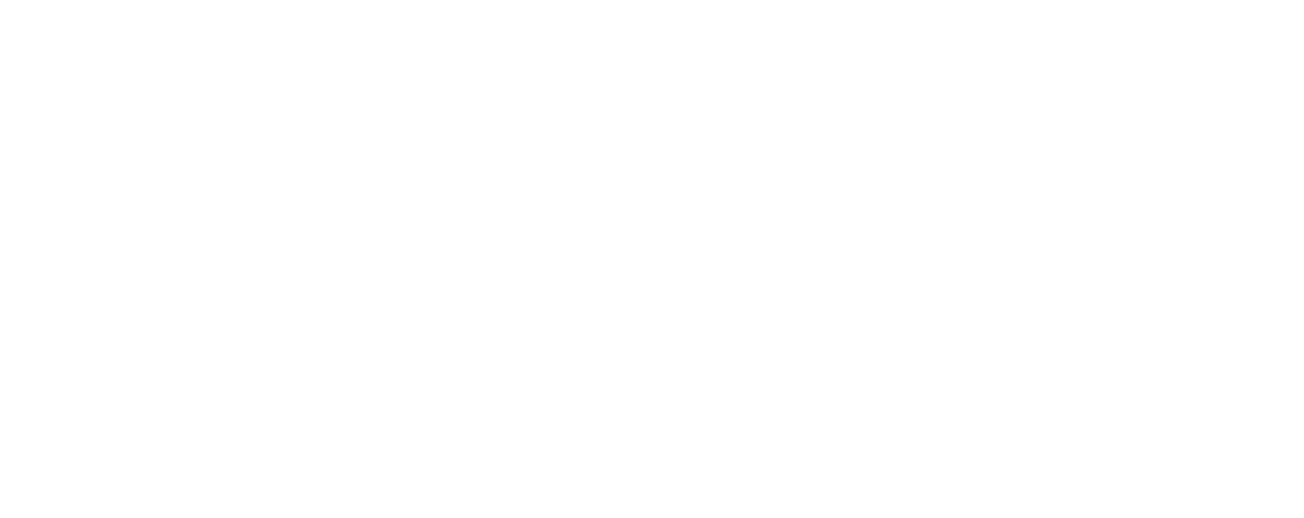
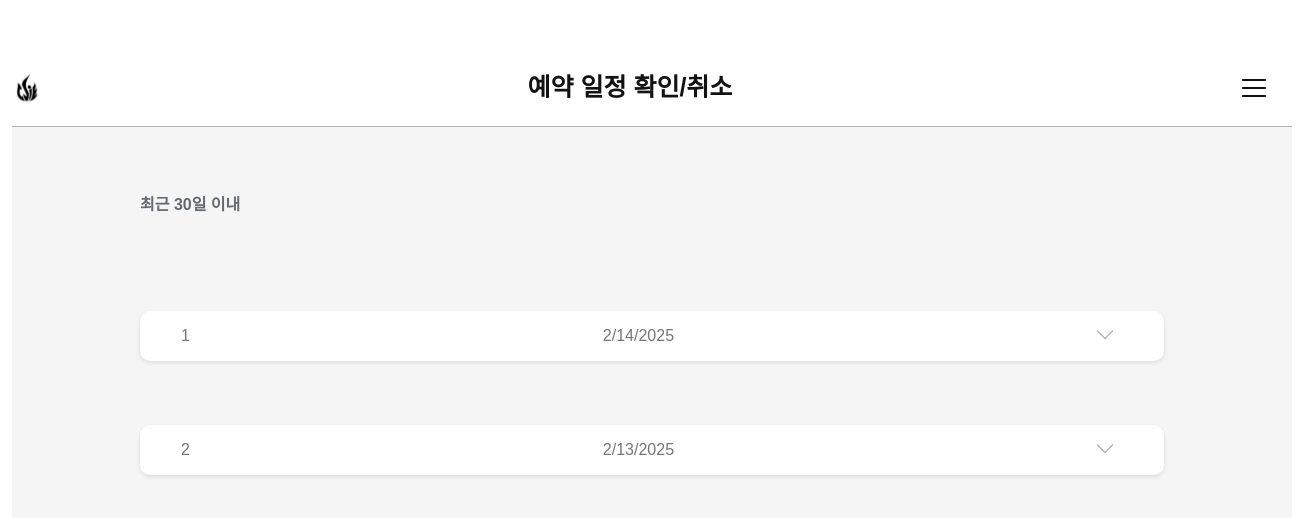
Before and after one commit to ojspp41/Meeting_Room, a React (Vite) app: page /reservation in a window 1280 px wide. Before the commit this address had no page. Shown: the top 518 px of the page, 1304 px wide, since content can reach past the window. Built offline with nearby package versions, Linux system fonts and the light colour scheme; a web font is replaced by a local one.

Commit message:
feat:에약일정 확인/취소 페이지

```diff
--- a/package.json
+++ b/package.json
@@ -18,7 +18,7 @@
     "react-dom": "^18.3.1",
     "react-router-dom": "^7.1.1",
     "recoil": "^0.7.7",
-    "styled-components": "^6.1.14",
+    "styled-components": "^6.1.15",
     "zustand": "^5.0.3"
   },
   "devDependencies": {
--- a/src/App.jsx
+++ b/src/App.jsx
@@ -1,6 +1,7 @@
 // App.jsx
 import React from 'react';
 import './App.css';
+import { RecoilRoot } from 'recoil';
 import { BrowserRouter, Route, Routes } from "react-router-dom";
 import Unlogin from './pages/Unlogin';
 import FeeCertification from './pages/FeeCertification';
@@ -25,11 +26,13 @@ import AdminFaqEdit from './pages/AdminFaqEdit.jsx' ;
 import AdminFaqEditDetail from './pages/AdminFaqEditDetail.jsx' ;
 import AdminNoticeEdit from './pages/AdminNoticeEdit.jsx' ;
 import AdminNoticeEditDetail from './pages/AdminNoticeEditDetail.jsx' ;
+import Reservation from './pages/Reservation.jsx';
 
 
 function App() {
   return (
     <div className="App">
+    <RecoilRoot>
       <BrowserRouter>
         <Routes>
           <Route path="/" element={<Unlogin />} />
@@ -42,6 +45,7 @@ function App() {
           <Route path="/mainpage" element={<MainPage />} />
           <Route path="/reservation-details" element={<ReservationDetails />} />
           <Route path="/notice/:id" element={<NoticeDetail />} />
+          <Route path="/reservation" element={<Reservation />} />
           {/* 관리자페이지 */}
           <Route path="/admin" element={<Admin />} />
           <Route path="/admin/login" element={<AdminLogin />} />
@@ -62,6 +66,7 @@ function App() {
 
         </Routes>
       </BrowserRouter>
+    </RecoilRoot>
     </div>
   );
 }
--- /dev/null
+++ b/src/apis/reservationAPI.js
@@ -0,0 +1,40 @@
+import axios from "../../axiosCookie";
+
+export const fetchReservations = async () => {
+    return [
+      {
+        id: 1,
+        reservationDate: "2025-02-13",
+        reservationStartTime: "2025-02-13T10:00:00Z",
+        reservationEndTime: "2025-02-13T12:00:00Z",
+        participantCount: 3,
+      },
+      {
+        id: 2,
+        reservationDate: "2025-02-14",
+        reservationStartTime: "2025-02-14T14:00:00Z",
+        reservationEndTime: "2025-02-14T16:00:00Z",
+        participantCount: 5,
+      },
+    ];
+  };
+  /*
+export const fetchReservations = async () => {
+  try {
+    const response = await axios.get("https://csiereserve.store/api/reservation/get");
+    return response.data.data || [];
+  } catch (error) {
+    console.error("예약 목록을 불러오는 중 오류 발생", error);
+    return [];
+  }
+};
+*/
+export const cancelReservation = async (id) => {
+  try {
+    const response = await axios.delete(`https://csiereserve.store/api/reservation/cancel/${id}`);
+    return response.status === 200;
+  } catch (error) {
+    console.error("예약 취소 중 오류 발생", error);
+    return false;
+  }
+};
--- /dev/null
+++ b/src/components/CancelModal/CancelModal.jsx
@@ -0,0 +1,22 @@
+import React from "react";
+import * as S from "../CancelModal/Styles";
+import CancelIcon from "../../../public/assets/cancelcircle.svg"
+
+const CancelModal = ({ isOpen, onClose, onConfirm }) => {
+  if (!isOpen) return null;
+
+  return (
+    <S.ModalOverlay>
+      <S.Modal>
+        <S.CancelIcon><img src={CancelIcon}/></S.CancelIcon>
+        <S.ModalText>해당 예약을 취소하시겠습니까?</S.ModalText>
+        <S.ModalButtons>
+          <S.ConfirmButton onClick={onConfirm}>예</S.ConfirmButton>
+          <S.CancelButton onClick={onClose}>아니오</S.CancelButton>
+        </S.ModalButtons>
+      </S.Modal>
+    </S.ModalOverlay>
+  );
+};
+
+export default CancelModal;
--- /dev/null
+++ b/src/components/CancelModal/Styles.js
@@ -0,0 +1,61 @@
+import styled from "styled-components";
+
+export const ModalOverlay = styled.div`
+  position: fixed;
+  width: 100%;
+  height: 100vh;
+  background: rgba(0, 0, 0, 0.5);
+  display: flex;
+  align-items: center;
+  justify-content: center;
+`;
+
+export const Modal = styled.div`
+  color: var(--black2, #121212);
+  background-color: white;
+  border-radius: 10px;
+  text-align: center;
+  box-shadow: 0px 4px 10px rgba(0, 0, 0, 0.2);
+  padding: 20px;
+  width: 300px;
+`;
+
+export const CancelIcon = styled.div`
+  width: 100%;
+  border-radius: 10px;
+  color: black;
+  border: none;
+`;
+export const ModalText = styled.p`
+  text-align: center;
+  font-size: 20px;
+  font-weight: 600;
+  line-height: 150%;
+`;
+
+export const ModalButtons = styled.div`
+  display: flex;
+  flex-direction: column;
+  justify-content: space-around;
+  gap: 10px;
+`;
+
+export const ConfirmButton = styled.button`
+  width: 100%;
+  color: white;
+  cursor: pointer;
+  border-radius: 10px;
+  background: var(--black2, #121212);
+  border: none;
+  padding: 5%;
+`;
+
+export const CancelButton = styled.button`
+  width: 100%;
+  border-radius: 10px;
+  background: var(--gray4, #EEE);
+  color: black;
+  cursor: pointer;
+  border: none;
+  padding: 5%;
+`;
--- a/src/pages/MainPage.jsx
+++ b/src/pages/MainPage.jsx
@@ -21,10 +21,8 @@ function MainPage() {
     const year = date.getFullYear();
     const month = date.getMonth() + 1;
 
-    // 예약 마감된 날짜 가져오기
     fetchFullyBookedDates(year, month).then(setFullyBookedDates);
 
-    // 특정 월 예약된 시간 가져오기
     fetchReservedTimes(year, month).then((data) => {
       const reservedSlots = data.reduce((acc, reservation) => {
         const reservationDate = new Date(reservation.reservationDate);
--- /dev/null
+++ b/src/pages/Reservation.jsx
@@ -0,0 +1,85 @@
+import React, { useState, useEffect } from "react";
+import { useRecoilState } from "recoil";
+import { reservationState } from "../recoil/reservationAtom";
+import { fetchReservations, cancelReservation } from "../apis/reservationAPI";
+import "./css/Reservation.css";
+import NavigationBar from "../components/NavigationBar/NavigationBar";
+import DownIcon from "../../public/assets/Down.svg";
+import CancelModal from "../components/CancelModal/CancelModal";
+const Reservations = () => {
+  const [reservations, setReservations] = useRecoilState(reservationState);
+  const [selectedReservation, setSelectedReservation] = useState(null);
+  const [modalOpen, setModalOpen] = useState(false);
+  const [reservationToCancel, setReservationToCancel] = useState(null);
+
+  useEffect(() => {
+    fetchReservations().then((data) => {
+      const sortedReservations = data.sort((a, b) => new Date(b.reservationDate) - new Date(a.reservationDate));
+      setReservations(sortedReservations);
+    });
+  }, []);
+
+  const handleCancel = async () => {
+    if (reservationToCancel) {
+      const success = await cancelReservation(reservationToCancel);
+      if (success) {
+        setReservations(reservations.filter((res) => res.id !== reservationToCancel));
+      }
+      setModalOpen(false);
+      setReservationToCancel(null);
+    }
+  };
+
+  const toggleReservationDetails = (id) => {
+    setSelectedReservation(selectedReservation === id ? null : id);
+  };
+
+  const openCancelModal = (id) => {
+    setReservationToCancel(id);
+    setModalOpen(true);
+  };
+
+  const closeModal = () => {
+    setModalOpen(false);
+    setReservationToCancel(null);
+  };
+
+  return (
+    <div className="container">
+      <NavigationBar title="예약 일정 확인/취소" />
+      <div className="contents-container">
+        <div className="text-wrapper">최근 30일 이내</div>
+        {reservations.length > 0 ? (
+          reservations.map((res, index) => (
+            <div className="reservation-item" key={res.id}>
+              <div className="reservation-header">
+                <div className="reservation-number">{index + 1}</div>
+                <p>{new Date(res.reservationDate).toLocaleDateString()}</p>
+                <button className="dropdown-icon" onClick={() => toggleReservationDetails(res.id)}>
+                  <img src={DownIcon} alt="드롭다운 아이콘" />
+                </button>
+              </div>
+
+              {selectedReservation === res.id && (
+                <div className="reservation-details">
+                  <div className='detail-items'>신청 일자 {new Date(res.reservationStartTime).toLocaleTimeString()} ~ {new Date(res.reservationEndTime).toLocaleTimeString()}</div>
+                  <div className='detail-items'>이용 시간 {new Date(res.reservationStartTime).toLocaleTimeString()} ~ {new Date(res.reservationEndTime).toLocaleTimeString()}</div>
+                  <div className='detail-items'>예약 상태 예약중</div>
+                  <button className="cancel-button" onClick={() => openCancelModal(res.id)}>
+                    예약 취소
+                  </button>
+                </div>
+              )}
+            </div>
+          ))
+        ) : (
+          <p>예약 내역이 없습니다.</p>
+        )}
+      </div>
+
+      <CancelModal isOpen={modalOpen} onClose={closeModal} onConfirm={handleCancel} />
+    </div>
+  );
+};
+
+export default Reservations;
--- /dev/null
+++ b/src/pages/css/Reservation.css
@@ -0,0 +1,78 @@
+.container{
+    width: 100vw;
+    height: 100%;
+
+}
+.contents-container{
+    width: 100%;
+    height: 100vh;
+    display: flex;
+    flex-direction: column;
+    align-items: center;
+    background-color: #F5F5F5;
+}
+.text-wrapper{
+    display: flex;
+    width: 80%;
+    margin: 5%;
+    color: var(--gray6, #646870);
+    font-size: 16px;
+    font-weight: 600;
+
+}
+.reservation-item {
+    width: 80%;
+    margin: 2.5%;
+    background-color: #fff;
+    border-radius: 10px;
+    box-shadow: 0 2px 4px rgba(0, 0, 0, 0.1);
+    color: var(--Gray1, #767676);
+    font-size: 16px;
+    font-style: normal;
+
+  }
+
+
+  .reservation-header {
+    display: flex;
+    justify-content: space-between;
+    align-items: center;
+  }
+
+  .reservation-number {
+    margin-left: 4%;
+  }
+
+  .dropdown-icon {
+    margin-right: 4%;
+    cursor: pointer;
+    background: none;
+    border: none;
+    font-size: 16px;
+  }
+
+  .reservation-details {
+    margin: 0;
+    width: 100%;
+    height: 90%;
+    display: flex;
+    align-items: center;
+    justify-content: space-evenly;
+    flex-direction: column;
+    color: var(--black2, #121212);
+    font-size: 16px;
+    font-weight: 600;
+    background-color: #fff;
+    border: none;
+    box-shadow: none;
+  }
+
+  .cancel-button {
+    width: 90%;
+    padding: 3%;
+    margin-bottom: 5%;
+    color: white;
+    border-radius: 10px;
+    background: var(--black2, #121212);
+    cursor: pointer;
+  }
--- /dev/null
+++ b/src/recoil/reservationAtom.js
@@ -0,0 +1,6 @@
+import { atom } from "recoil";
+
+export const reservationState = atom({
+  key: "reservationState",
+  default: [],
+});
```
Also changed, not shown: src/recoil/atoms.js (added, +11 -0 lines), public/assets/Down.svg (added), public/assets/cancelcircle.svg (added).
